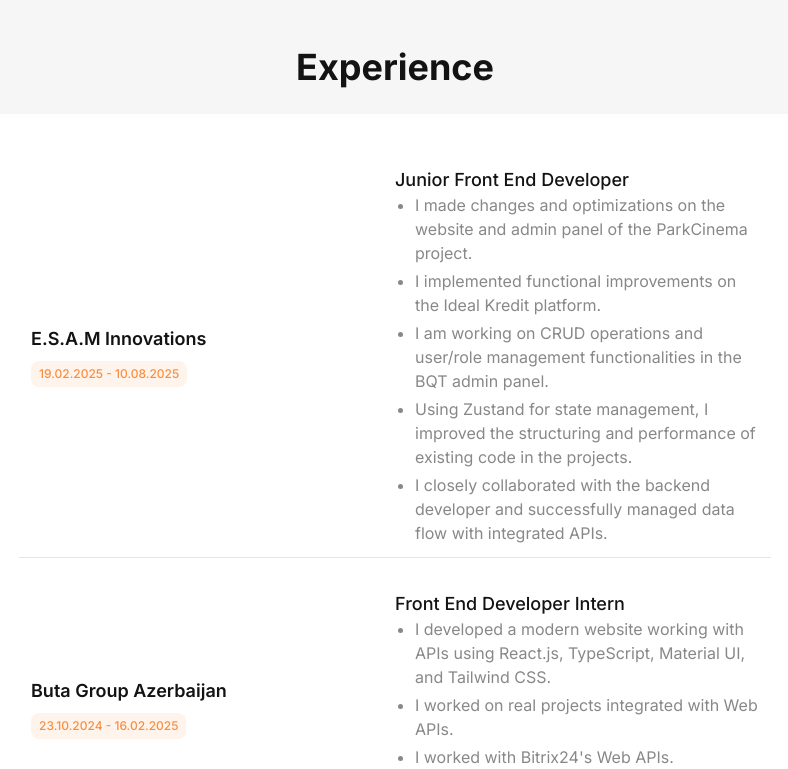
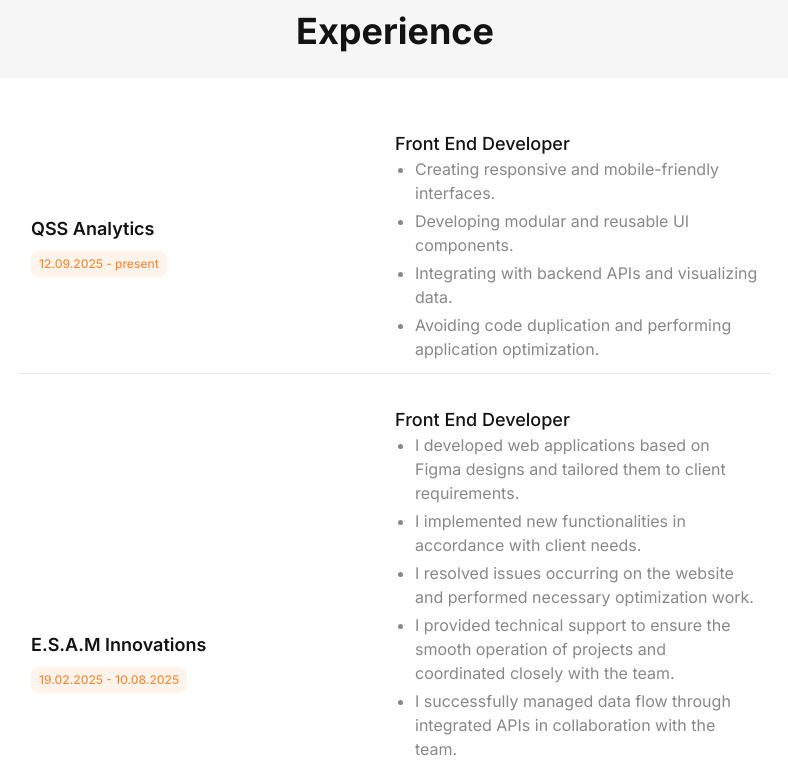
Before and after one commit to MhrrmliEltac/Portfolio-New, a React (Vite) app: page / in a window 1280 px wide. Shown: the part 940-1709 px from the top of the page, without its empty margins (245-1033 px from the left). Built offline with nearby package versions, Linux system fonts and the light colour scheme; a web font is replaced by a local one.

Commit message:
added new experience and new portfolio web site

```diff
--- a/src/_mock/Experience.ts
+++ b/src/_mock/Experience.ts
@@ -9,11 +9,19 @@
 export const ExperienceData: JobDataType[] = [
   {
     id: 0,
+    company: "QSS Analytics",
+    jobTitle: "Front End Developer",
+    date: "12.09.2025 - present",
+    description:
+      "Responsiv və mobil uyğun interfeyslər hazırlamaq.\n Modul və təkrar istifadə oluna bilən UI komponentlər hazırlamaq.\n Backend API-larla inteqrasiya etmək və verilənləri vizuallaşdırmaq.\n Kodun təkrar yazılmamasına və tətbiqin optimizasiyasını yerinə yetirmək.",
+  },
+  {
+    id: 0,
     company: "E.S.A.M Innovations",
-    jobTitle: "Junior Front End Developer",
+    jobTitle: "Front End Developer",
     date: "19.02.2025 - 10.08.2025",
     description:
-      "ParkCinema layihəsində veb sayt və admin panel üzərində dəyişikliklər və optimizasiyalar etdim.\n Ideal Kredit platformasında funksional təkmilləşdirmələr həyata keçirdim.\n BQT admin panelində CRUD əməliyyatlarını və istifadəçi/rol idarəetməsi kimi funksionallıqları üzərin də işləyirəm.\n Layihələrdə Zustand ilə state management istifadə edərək mövcud kodların strukturlaşdırılmasını və performansını yaxşılaşdırdım.\n Backend developer ilə sıx əməkdaşlıq edərək inteqrasiya olunmuş API-lərlə məlumat axınını uğurla idarə etdim.",
+      "Veb tətbiqləri figma dizaynına uyğun yazılması və müştəri istəyinə uyğun hazırlanması.\n Müştəri tələblərinə uyğun yeni funksionallıqların əlavə edilməsi.\n Sayt üzərində yaranan xətaların aradan qaldırılması və optimizasiya işlərinin görülməsi.\n Layihələrin düzgün işləməsi üçün texniki dəstəyin göstərilməsi və komanda ilə koordinasiya.\n Komanda ilə sıx əməkdaşlıq edərək inteqrasiya olunmuş API lərlə məlumat axınını uğurla idarə etdim.\n Layihə idarəetmə alətlərindən (Trello) istifadə edərək taskları yerinə yetirmək.\n Bitbucket və digər versiya nəzarət sistemlərindən istifadə edərək layihələrin idarə olunması\n API inteqrasiyaları ilə dinamik məlumat axınının təmin olunması. yuxarda yazdigim description icindekini bununla evez et eynisi",
   },
   {
     id: 1,
--- a/src/_mock/Portfolio.ts
+++ b/src/_mock/Portfolio.ts
@@ -66,6 +66,27 @@
       "React-Router-Dom",
       "React",
       "Ant design",
+    ],
+  },
+  {
+    id: 100,
+    title: "Dash Stack",
+    description:
+      "İstifadəçi və idarəçi təcrübəsini nəzərə alaraq funksional və istifadəsi rahat admin panel hazırladım. Paneldə dashboard, məhsullar, seçilmişlər və digər idarəetmə bölmələri yer alır. Məlumatların vizualizasiyası üçün chart komponentlərindən istifadə etdim. Paneldə responsiv dizayn, təkrar istifadə oluna bilən komponentlər, və modul əsaslı arxitektura tətbiq edilmişdir.",
+    link: [
+      "https://dash-stack-next-js.vercel.app/dashboard",
+      "https://github.com/MhrrmliEltac/DashStack-Next.js.git",
+    ],
+    technologia: [
+      "Next.js",
+      "TypeScript",
+      "React.js",
+      "Material UI",
+      "Material Chart",
+      "Material Date Pickers",
+      "Day.js",
+      "Swiper",
+      "Zustand",
     ],
   },
   {
--- a/src/components/sections/HeroSection.tsx
+++ b/src/components/sections/HeroSection.tsx
@@ -19,7 +19,7 @@
       <div className="flex justify-between items-center flex-wrap gap-6 lg:gap-10 bg-white rounded-xl p-6 lg:p-16 transition-all duration-300 hover:shadow-md">
         <div className="flex flex-col gap-4 lg:gap-5 2xl:w-2/5 w-full">
           <h3 className="text-2xl sm:text-3xl lg:text-[40px] font-semibold text-[#131313] leading-tight">
-            Frontend Developer | Flutter Enthusiast
+            Frontend Developer
           </h3>
           <p className="text-sm sm:text-base lg:text-[18px] text-[#888888] font-[400] leading-relaxed">
             {t(
@@ -35,7 +35,11 @@
                 {t("Əlaqə saxla")}
               </span>
               <div className="rounded-full w-5 h-5 lg:w-6 lg:h-6 flex items-center justify-center text-white">
-                <ArrowRight color="#131313" size={20} className="lg:w-6 lg:h-6" />
+                <ArrowRight
+                  color="#131313"
+                  size={20}
+                  className="lg:w-6 lg:h-6"
+                />
               </div>
             </a>
             <UiVerseButton />
--- a/src/lib/i18n/locales/en.json
+++ b/src/lib/i18n/locales/en.json
@@ -18,9 +18,11 @@
   "Burada şəhərlər üzrə axtarış edərək hava şəraitini göstərir.": "Here it shows the weather by searching for cities.",
   "Burada istədiyiniz kinoları axtarış edə bilərsiz. Kinonu listə əlavə edə bilərsiz. Listin adını qoya bilərsiz. Kinonun omdbAPİ-a gedib o kinonu göstərir.": "Here you can search for the movies you want. You can add the movie to the list. You can name the list. You can go to the movie's omdbAPI and show that movie.",
   "TypeScript-də yeni başladığım üçün sadə dizayn bir todo list app düzəltməyi fikirləşdim. Sadə olmasa da düzəltməyi bacardıq. Redux-toolkit istifadə edərək ərsəyə gətirdim": "Since I am new to TypeScript, I thought of making a simple design todo list app. Although it is not simple, we managed to make it. I created it using Redux-toolkit",
+  "İstifadəçi və idarəçi təcrübəsini nəzərə alaraq funksional və istifadəsi rahat admin panel hazırladım. Paneldə dashboard, məhsullar, seçilmişlər və digər idarəetmə bölmələri yer alır. Məlumatların vizualizasiyası üçün chart komponentlərindən istifadə etdim. Paneldə responsiv dizayn, təkrar istifadə oluna bilən komponentlər, və modul əsaslı arxitektura tətbiq edilmişdir.": "I developed a functional and user-friendly admin panel, taking into account both user and administrator experience. The panel includes sections such as dashboard, products, favorites, and other management modules. I used chart components for data visualization. The panel features a responsive design, reusable components, and a modular architecture.",
   "Təcrübə": "Experience",
   "Keçid et": "Go to",
-  "ParkCinema layihəsində veb sayt və admin panel üzərində dəyişikliklər və optimizasiyalar etdim.\n Ideal Kredit platformasında funksional təkmilləşdirmələr həyata keçirdim.\n BQT admin panelində CRUD əməliyyatlarını və istifadəçi/rol idarəetməsi kimi funksionallıqları üzərin də işləyirəm.\n Layihələrdə Zustand ilə state management istifadə edərək mövcud kodların strukturlaşdırılmasını və performansını yaxşılaşdırdım.\n Backend developer ilə sıx əməkdaşlıq edərək inteqrasiya olunmuş API-lərlə məlumat axınını uğurla idarə etdim.": "I made changes and optimizations on the website and admin panel of the ParkCinema project.\nI implemented functional improvements on the Ideal Kredit platform.\nI am working on CRUD operations and user/role management functionalities in the BQT admin panel.\nUsing Zustand for state management, I improved the structuring and performance of existing code in the projects.\nI closely collaborated with the backend developer and successfully managed data flow with integrated APIs.",
+  "Responsiv və mobil uyğun interfeyslər hazırlamaq.\n Modul və təkrar istifadə oluna bilən UI komponentlər hazırlamaq.\n Backend API-larla inteqrasiya etmək və verilənləri vizuallaşdırmaq.\n Kodun təkrar yazılmamasına və tətbiqin optimizasiyasını yerinə yetirmək.": "Creating responsive and mobile-friendly interfaces.\nDeveloping modular and reusable UI components.\nIntegrating with backend APIs and visualizing data.\nAvoiding code duplication and performing application optimization.",
+  "Veb tətbiqləri figma dizaynına uyğun yazılması və müştəri istəyinə uyğun hazırlanması.\n Müştəri tələblərinə uyğun yeni funksionallıqların əlavə edilməsi.\n Sayt üzərində yaranan xətaların aradan qaldırılması və optimizasiya işlərinin görülməsi.\n Layihələrin düzgün işləməsi üçün texniki dəstəyin göstərilməsi və komanda ilə koordinasiya.\n Komanda ilə sıx əməkdaşlıq edərək inteqrasiya olunmuş API lərlə məlumat axınını uğurla idarə etdim.\n Layihə idarəetmə alətlərindən (Trello) istifadə edərək taskları yerinə yetirmək.\n Bitbucket və digər versiya nəzarət sistemlərindən istifadə edərək layihələrin idarə olunması\n API inteqrasiyaları ilə dinamik məlumat axınının təmin olunması. yuxarda yazdigim description icindekini bununla evez et eynisi": "I developed web applications based on Figma designs and tailored them to client requirements.\nI implemented new functionalities in accordance with client needs.\nI resolved issues occurring on the website and performed necessary optimization work.\nI provided technical support to ensure the smooth operation of projects and coordinated closely with the team.\nI successfully managed data flow through integrated APIs in collaboration with the team.\nI used project management tools such as Trello to complete tasks.\nI managed projects using Bitbucket and other version control systems.\nI ensured dynamic data flow through proper API integrations.",
   "React.js, TypeScript, Material UI, Tailwind CSS istifadə edərək API-larla işləyən modern veb sayt hazırladım.\n Web API-lərlə inteqrasiya olunmuş real layihələr üzərində işlədim.\n Bitrix24-ün Web API-ları ilə işlədim. \n ERP və CRM sistemləri ilə tanış oldum.\n Bitrix24 və Odoo platformaları ilə işlədim.": "I developed a modern website working with APIs using React.js, TypeScript, Material UI, and Tailwind CSS.\nI worked on real projects integrated with Web APIs.\nI worked with Bitrix24's Web APIs.\nI got acquainted with ERP and CRM systems.\nI worked with Bitrix24 and Odoo platforms.",
   "HTML, CSS və JavaScript istifadə edərək müxtəlif səhifələr və komponentlər hazırladım.\n Verilən tapşırıqları vaxtı vaxtında yerinə yetirdim": "I developed various pages and components using HTML, CSS, and JavaScript.\n I completed the assigned tasks on time",
   "Əlaqə Saxla": "Contact Us",
--- a/src/lib/i18n/locales/ru.json
+++ b/src/lib/i18n/locales/ru.json
@@ -18,9 +18,11 @@
   "Burada şəhərlər üzrə axtarış edərək hava şəraitini göstərir.": "Здесь отображается погода по городам, которые можно искать.",
   "Burada istədiyiniz kinoları axtarış edə bilərsiz. Kinonu listə əlavə edə bilərsiz. Listin adını qoya bilərsiz. Kinonun omdbAPİ-a gedib o kinonu göstərir.": "Здесь вы можете искать фильмы, добавлять их в список, давать списку название и просматривать фильмы с помощью OMDB API.",
   "TypeScript-də yeni başladığım üçün sadə dizayn bir todo list app düzəltməyi fikirləşdim. Sadə olmasa da düzəltməyi bacardıq. Redux-toolkit istifadə edərək ərsəyə gətirdim": "Так как я только начал работать с TypeScript, я решил создать простое приложение для списка задач. Хотя оно и не такое простое, я смог его реализовать с помощью Redux Toolkit.",
+  "İstifadəçi və idarəçi təcrübəsini nəzərə alaraq funksional və istifadəsi rahat admin panel hazırladım. Paneldə dashboard, məhsullar, seçilmişlər və digər idarəetmə bölmələri yer alır. Məlumatların vizualizasiyası üçün chart komponentlərindən istifadə etdim. Paneldə responsiv dizayn, təkrar istifadə oluna bilən komponentlər, və modul əsaslı arxitektura tətbiq edilmişdir.": "Я разработал(а) функциональную и удобную админ-панель, учитывая опыт как пользователей, так и администраторов. В панели представлены такие разделы, как дашборд, товары, избранное и другие модули управления. Для визуализации данных я использовал(а) компоненты диаграмм. В панели реализован адаптивный дизайн, повторно используемые компоненты и модульная архитектура.",
   "Təcrübə": "Опыт",
   "Keçid et": "Перейти",
-  "ParkCinema layihəsində veb sayt və admin panel üzərində dəyişikliklər və optimizasiyalar etdim.\n Ideal Kredit platformasında funksional təkmilləşdirmələr həyata keçirdim.\n BQT admin panelində CRUD əməliyyatlarını və istifadəçi/rol idarəetməsi kimi funksionallıqları üzərin də işləyirəm.\n Layihələrdə Zustand ilə state management istifadə edərək mövcud kodların strukturlaşdırılmasını və performansını yaxşılaşdırdım.\n Backend developer ilə sıx əməkdaşlıq edərək inteqrasiya olunmuş API-lərlə məlumat axınını uğurla idarə etdim.": "Я внес изменения и оптимизации на веб-сайте и в админ-панели проекта ParkCinema.\nЯ реализовал функциональные улучшения на платформе Ideal Kredit.\nРаботаю над CRUD-операциями и функционалом управления пользователями и ролями в админ-панели BQT.\nИспользуя Zustand для управления состоянием, я улучшил структуру и производительность существующего кода в проектах.\nТесно сотрудничал с backend-разработчиком и успешно управлял потоками данных с интегрированными API.",
+  "Responsiv və mobil uyğun interfeyslər hazırlamaq.\n Modul və təkrar istifadə oluna bilən UI komponentlər hazırlamaq.\n Backend API-larla inteqrasiya etmək və verilənləri vizuallaşdırmaq.\n Kodun təkrar yazılmamasına və tətbiqin optimizasiyasını yerinə yetirmək.": "Создание адаптивных и мобильных интерфейсов.\nРазработка модульных и многократно используемых UI-компонентов.\nИнтеграция с backend API и визуализация данных.\nИзбежание дублирования кода и выполнение оптимизации приложения.",
+  "Veb tətbiqləri figma dizaynına uyğun yazılması və müştəri istəyinə uyğun hazırlanması.\n Müştəri tələblərinə uyğun yeni funksionallıqların əlavə edilməsi.\n Sayt üzərində yaranan xətaların aradan qaldırılması və optimizasiya işlərinin görülməsi.\n Layihələrin düzgün işləməsi üçün texniki dəstəyin göstərilməsi və komanda ilə koordinasiya.\n Komanda ilə sıx əməkdaşlıq edərək inteqrasiya olunmuş API lərlə məlumat axınını uğurla idarə etdim.\n Layihə idarəetmə alətlərindən (Trello) istifadə edərək taskları yerinə yetirmək.\n Bitbucket və digər versiya nəzarət sistemlərindən istifadə edərək layihələrin idarə olunması\n API inteqrasiyaları ilə dinamik məlumat axınının təmin olunması. yuxarda yazdigim description icindekini bununla evez et eynisi": "Я разрабатывал(а) веб-приложения в соответствии с дизайнами Figma и адаптировал(а) их под требования клиентов.\nРеализовывал(а) новые функциональные возможности в соответствии с запросами клиента.\nУстранял(а) ошибки на сайте и проводил(а) необходимые работы по оптимизации.\nОбеспечивал(а) техническую поддержку для стабильной работы проектов и координировал(а) действия с командой.\nУспешно управлял(а) потоками данных через интегрированные API в сотрудничестве с командой.\nИспользовал(а) инструменты управления проектами, такие как Trello, для выполнения задач.\nУправлял(а) проектами с помощью Bitbucket и других систем контроля версий.\nОбеспечивал(а) динамический поток данных с помощью корректной интеграции API.",
   "React.js, TypeScript, Material UI, Tailwind CSS istifadə edərək API-larla işləyən modern veb sayt hazırladım.\n Web API-lərlə inteqrasiya olunmuş real layihələr üzərində işlədim.\n Bitrix24-ün Web API-ları ilə işlədim. \n ERP və CRM sistemləri ilə tanış oldum.\n Bitrix24 və Odoo platformaları ilə işlədim.": "Я разработал современный веб-сайт, работающий с API, используя React.js, TypeScript, Material UI и Tailwind CSS.\nЯ работал над реальными проектами, интегрированными с Web API.\nЯ работал с Web API Bitrix24.\nЯ ознакомился с ERP и CRM системами.\nЯ работал с платформами Bitrix24 и Odoo.",
   "HTML, CSS və JavaScript istifadə edərək müxtəlif səhifələr və komponentlər hazırladım.\n Verilən tapşırıqları vaxtı vaxtında yerinə yetirdim": "Я разработал различные страницы и компоненты, используя HTML, CSS и JavaScript.\n Выполнял поставленные задачи вовремя",
   "Əlaqə Saxla": "Связаться с нами",
```
